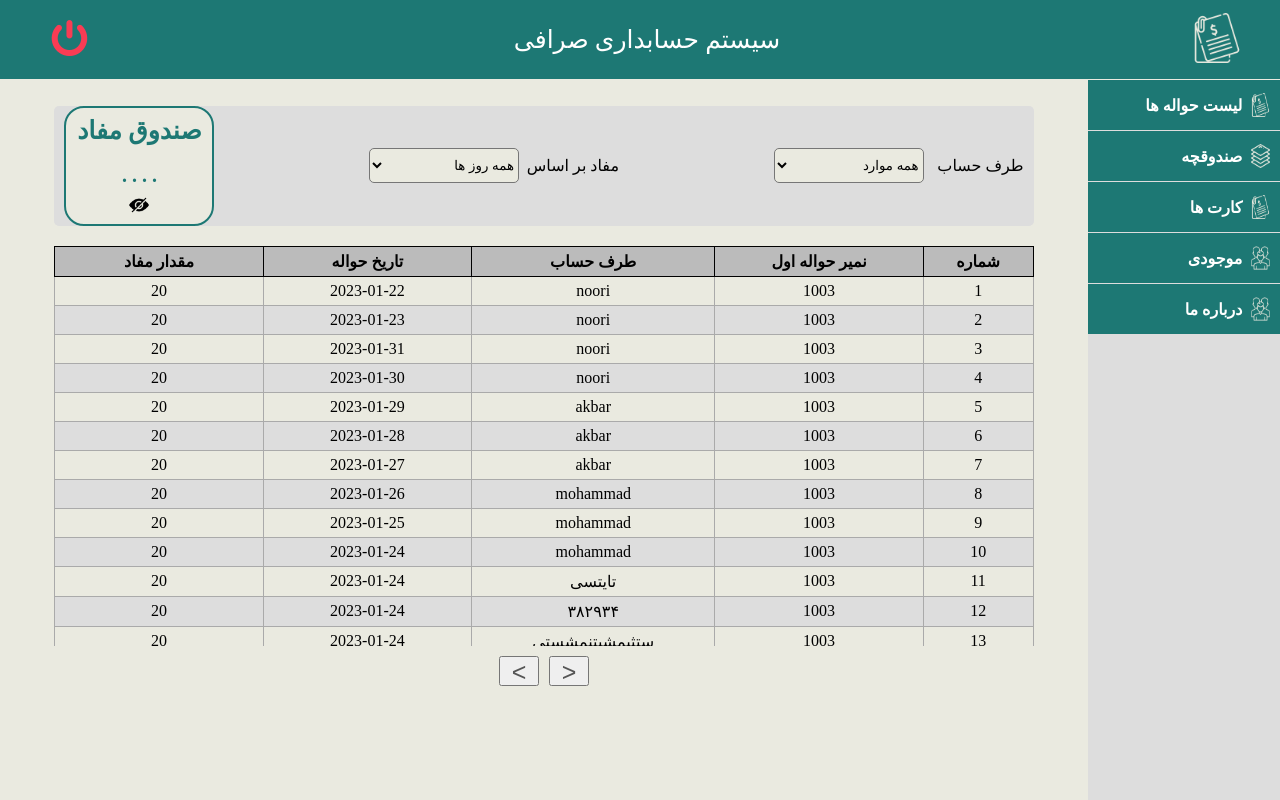
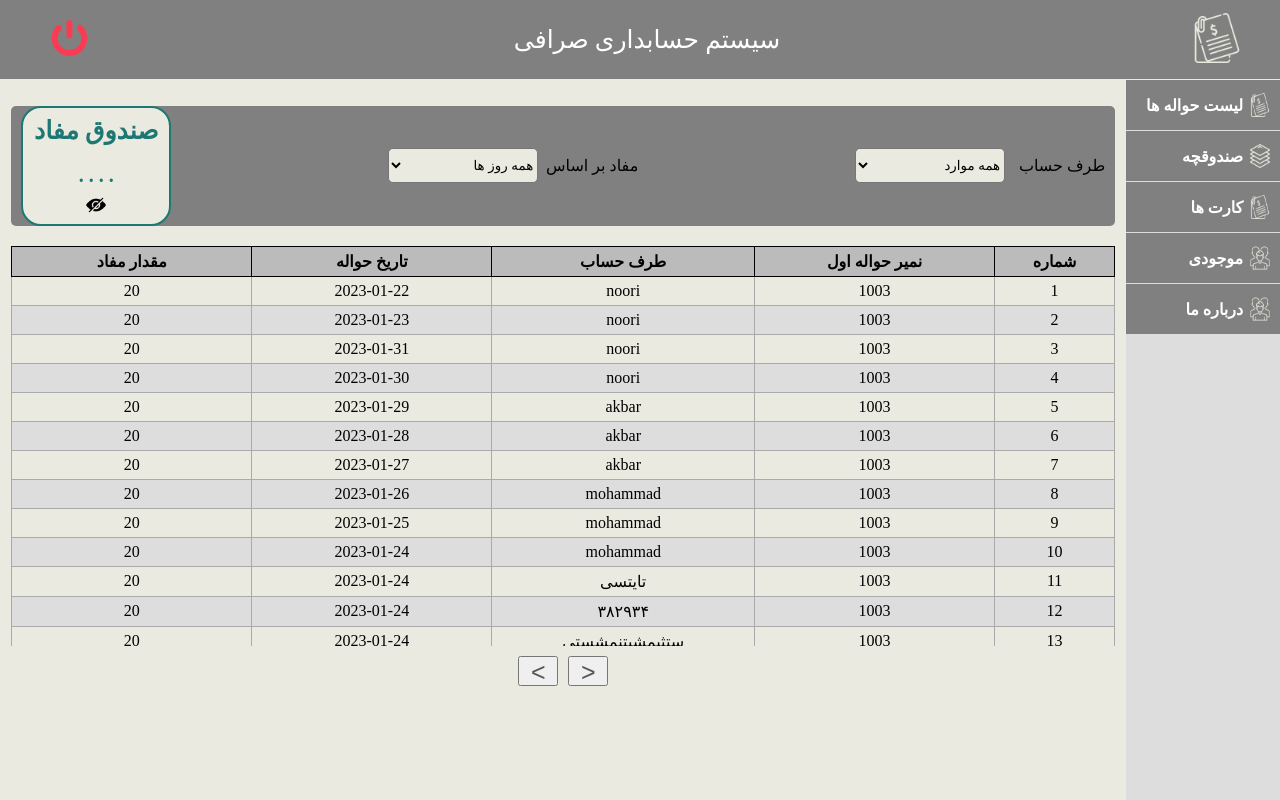
Before and after one commit to RezaHabibi1001/ExchangeFront, a React (Create React App) app: page /safe in a window 1280 px wide. Built offline with nearby package versions, Linux system fonts and the light colour scheme; sample sign-in values are in the browser's storage.

Commit message:
coloratio finalized

```diff
--- a/src/Styles/About/About.css
+++ b/src/Styles/About/About.css
@@ -8,9 +8,9 @@
 }
 
 .drugs-header {
-  width: 90%;
+  width: 98%;
   height: 120px;
-  background-color: #ddd;
+  background-color: gray;
   display: flex;
   flex-direction: row;
   justify-content: space-between;
@@ -35,7 +35,7 @@
 
 /* drugs content */
 .safe-content {
-  width: 90%;
+  width: 98%;
   /* height: 65vh; */
   margin: 0 auto;
   /* background-color: #ddd; */
@@ -124,16 +124,17 @@ tfoot tr td:last-child {
 }
 
 .about-container {
-  width: 80%;
+  width: 90%;
   min-height: 550px;
-  border: 5px solid var(--color-mashi);
+  border: 5px solid gray;
   margin: 0 auto;
   display: flex;
   justify-content: space-around;
   align-items: center;
   border-radius: 20px;
-  background-image: url("/public/aboutbg.jpeg");
-  background-size: cover;
+  /* background-color: gray; */
+  /* background-image: url("/public/aboutbg.jpeg"); */
+  /* background-size: cover; */
 }
 .about-card {
   width: 40%;
@@ -148,16 +149,16 @@ tfoot tr td:last-child {
   width: 100px;
   height: 100px;
   border-radius: 100%;
-  border: 2px solid var(--color-mashi);
+  border: 3px solid gray;
   padding: 2px;
 }
 .about-card-fullname {
-  color: #fff;
+  color: #000;
   font-size: 25px;
   font-weight: bold;
 }
 .about-card-description {
-  color: #fff;
+  color: #000;
 }
 .about-social-container {
   width: 90%;
@@ -168,7 +169,7 @@ tfoot tr td:last-child {
 .about-card-footer {
   min-height: 150px;
   width: 100%;
-  border-top: 3px solid #fff;
+  border-top: 3px solid #000;
   display: flex;
   flex-direction: row-reverse;
   justify-content: flex-start;
@@ -177,7 +178,7 @@ tfoot tr td:last-child {
   padding: 10px;
 }
 .about-card-footer-skill {
-  border: 1px solid #fff;
+  border: 1px solid #000;
   border-radius: 5px;
   padding: 5px;
   margin: 5px;
@@ -189,7 +190,7 @@ tfoot tr td:last-child {
   text-align: right;
   padding: 10px;
   font-size: 18px;
-  color: #fff;
+  color: #000;
   line-height: 25px;
-  border-right: 2px solid var(--color-mashi);
+  border-right: 3px solid gray;
 }
--- a/src/Styles/BankCard/Card.css
+++ b/src/Styles/BankCard/Card.css
@@ -9,7 +9,7 @@
 .card-header {
   width: 95%;
   height: 60px;
-  background-color: #ddd;
+  background-color: gray;
   display: flex;
   flex-direction: row;
   justify-content: space-between;
@@ -113,7 +113,7 @@ tfoot tr td:last-child {
 .addDrug-header {
   width: 100%;
   height: 50px;
-  background-color: var(--color-mashi);
+  background-color: gray;
   display: flex;
   flex-direction: row;
   justify-content: space-between;
@@ -125,7 +125,7 @@ tfoot tr td:last-child {
 .my-cardHeader {
   width: 100%;
   height: 50px;
-  background-color: var(--color-mashi);
+  background-color: gray;
   display: flex;
   flex-direction: row;
   justify-content: space-between;
--- a/src/Styles/Home/Home.css
+++ b/src/Styles/Home/Home.css
@@ -7,9 +7,9 @@
   /* justify-content: space-between; */
 }
 .hawala-header {
-  width: 95%;
+  width: 98%;
   height: 60px;
-  background-color: #ddd;
+  background-color: gray;
   display: flex;
   flex-direction: row;
   justify-content: space-around;
@@ -33,7 +33,7 @@
 
 /* drugs content */
 .havala-content {
-  width: 95%;
+  width: 98%;
   /* height: 65vh; */
   margin: 0 auto;
   /* background-color: #ddd; */
@@ -167,7 +167,7 @@ tfoot tr td:last-child {
 .addNormalHavala-header {
   width: 100%;
   height: 50px;
-  background-color: var(--color-mashi);
+  background-color: gray;
   display: flex;
   flex-direction: row;
   justify-content: space-between;
--- a/src/Styles/Market/Market.css
+++ b/src/Styles/Market/Market.css
@@ -8,9 +8,9 @@
   /* justify-content: space-between; */
 }
 .hawala-header {
-  width: 95%;
+  width: 98%;
   height: 60px;
-  background-color: #ddd;
+  background-color: gray;
   display: flex;
   flex-direction: row;
   justify-content: space-between;
@@ -104,7 +104,7 @@ tfoot tr td:last-child {
   width: 40%;
   height: 180px;
   margin: 0 auto;
-  background-color: var(--color-fourth);
+  background-color: gray;
   display: flex;
   flex-direction: column;
   justify-content: space-between;
@@ -114,7 +114,7 @@ tfoot tr td:last-child {
 .addDrug-header {
   width: 100%;
   height: 50px;
-  background-color: var(--color-mashi);
+  background-color: gray;
   display: flex;
   flex-direction: row;
   justify-content: space-between;
@@ -142,6 +142,7 @@ tfoot tr td:last-child {
 .addDrug-header img:hover {
   cursor: pointer;
 }
+
 .addDrug-body {
   display: flex;
   flex-direction: column;
@@ -199,7 +200,7 @@ tfoot tr td:last-child {
 .repository-container {
   width: 400px;
   height: 400px;
-  border: 5px solid var(--color-mashi);
+  border: 5px solid gray;
   margin: 0 auto;
   border-radius: 20px;
   display: flex;
@@ -208,7 +209,7 @@ tfoot tr td:last-child {
   align-items: center;
   position: relative;
 
-  background-color: #ddd;
+  background-color: var(--color-fourth);
 }
 .repository-header {
   width: 50px;
@@ -216,7 +217,7 @@ tfoot tr td:last-child {
   position: absolute;
   right: 20px;
   top: 20px;
-  border: 1px solid var(--color-mashi);
+  border: 1px solid gray;
   display: flex;
   flex-direction: column;
   justify-content: space-around;
--- a/src/Styles/Safe/Safe.css
+++ b/src/Styles/Safe/Safe.css
@@ -7,9 +7,9 @@
   /* justify-content: space-between; */
 }
 .safe-header {
-  width: 90%;
+  width: 98%;
   height: 120px;
-  background-color: #ddd;
+  background-color: gray;
   display: flex;
   flex-direction: row;
   justify-content: space-between;
@@ -34,7 +34,7 @@
 
 /* safe content */
 .safe-content {
-  width: 90%;
+  width: 98%;
   /* height: 65vh; */
   margin: 0 auto;
   /* background-color: #ddd; */
@@ -139,7 +139,7 @@ tfoot tr td:last-child {
   padding-top: 10px;
 }
 .safe-footer {
-  width: 90%;
+  width: 98%;
   height: 50px;
   margin: 0 auto;
   display: flex;
--- a/src/Styles/StaticComponents/Button.css
+++ b/src/Styles/StaticComponents/Button.css
@@ -6,7 +6,9 @@
   flex-direction: row;
   align-items: center;
   padding-right: 10px;
-  background-color: var(--color-mashi);
+  /* background-color: var(--color-mashi); */
+  background-color: gray;
+
   margin-bottom: 1px;
 }
 .btn-icon {
--- a/src/Styles/StaticComponents/Global.css
+++ b/src/Styles/StaticComponents/Global.css
@@ -18,7 +18,7 @@ body {
   --color-lightRed: #ff6347;
 }
 .content {
-  width: 85%;
+  width: 88%;
   min-height: 100vh;
   background-color: var(--color-fourth);
   position: fixed;
--- a/src/Styles/StaticComponents/Header.css
+++ b/src/Styles/StaticComponents/Header.css
@@ -1,18 +1,19 @@
-@import url('../StaticComponents/Global.css');
-.header-container{
+@import url("../StaticComponents/Global.css");
+.header-container {
   width: 100%;
   height: 80px;
-    background-color:var(--color-mashi);
+  /* background-color:var(--color-mashi); */
+  background-color: gray;
   display: flex;
   flex-direction: row;
   justify-content: space-between;
   align-items: center;
-    padding:0 3%;
+  padding: 0 3%;
   position: fixed;
   z-index: 1000;
   border-bottom: 1px solid var(--color-fourth);
 }
-.header-heading{
+.header-heading {
   font-size: 25px;
   font-weight: 500;
   color: white;
--- a/src/Styles/StaticComponents/SideBar.css
+++ b/src/Styles/StaticComponents/SideBar.css
@@ -1,21 +1,21 @@
-@import url('../StaticComponents/Global.css');
-.sideBar-container{
-    width: 15%;
+@import url("../StaticComponents/Global.css");
+.sideBar-container {
+  width: 12%;
   min-height: calc(100vh - 80px);
   float: right;
   direction: rtl;
-    background-color:#ddd;
+  background-color: #ddd;
   position: absolute;
   top: 80px;
   right: 0;
 }
-.dropdown-content a{
+.dropdown-content a {
   text-decoration: none;
   color: black;
   font-size: 17px;
   width: 100%;
-    padding:5px 10px;
+  padding: 5px 10px;
 }
-.dropdown-content a:hover{
+.dropdown-content a:hover {
   background-color: #bbb;
 }
```
Lines whose indentation alone changed are shown as unchanged.
